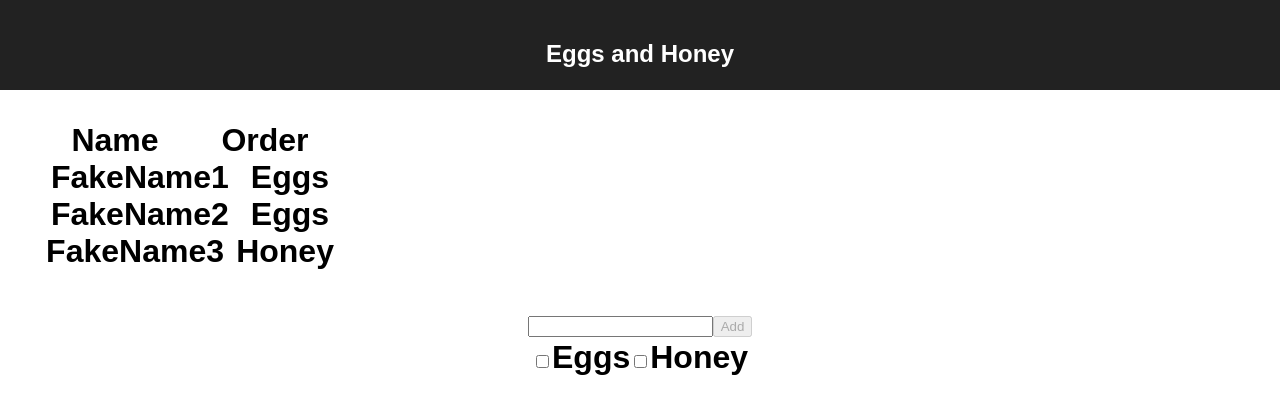
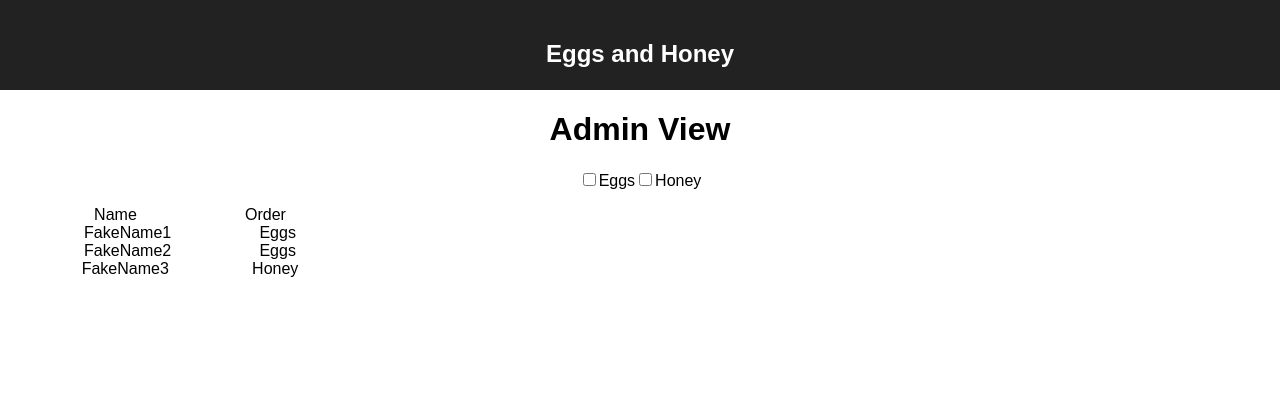
Before and after one commit to Yakimych/eggs-and-honey-react, a React (Create React App) app: page /admin in a window 1280 px wide. Shown: the top 414 px of the page. Built offline with nearby package versions, Linux system fonts and the light colour scheme.

Commit message:
Add AdminPage with filterable list

```diff
--- /dev/null
+++ b/src/components/AdminOrderListContainer.js
@@ -0,0 +1,56 @@
+import React from 'react';
+import OrderList from './OrderList';
+import ProductSelector from './ProductSelector';
+import OrderService from '../services/OrderService';
+
+class OrderListContainer extends React.Component {
+  orders = [];
+  productTypes = [];
+
+  constructor(props) {
+    super(props);
+    this.state = {
+      filteredOrders: []
+    };
+  }
+
+  componentDidMount() {
+    this.getOrders();
+    this.getProductTypes();
+  }
+
+  getOrders = () => {
+    OrderService.getOrders()
+      .then(orders => {
+        this.orders = orders;
+        this.updateFilteredOrders();
+      })
+      .catch(error => { console.log(error); });
+  }
+
+  getProductTypes = () => {
+    OrderService.getProductTypes()
+      .then(productTypes => this.productTypes = productTypes)
+      .catch(error => { console.log(error); });
+  }
+
+  updateFilteredOrders = (selectedProductType) => {
+    let filteredOrders =
+      !selectedProductType ? this.orders : this.orders.filter((order) => order.order === selectedProductType);
+
+    this.setState({ filteredOrders: filteredOrders });
+  }
+
+  render() {
+    return (
+     <div>
+        <ProductSelector
+          products={this.productTypes}
+          onActiveChanged={this.updateFilteredOrders} />
+       <OrderList orders={this.state.filteredOrders} />
+     </div>
+    );
+  }
+}
+
+export default OrderListContainer;
--- /dev/null
+++ b/src/components/AdminPage.js
@@ -0,0 +1,11 @@
+import React from 'react';
+import AdminOrderListContainer from './AdminOrderListContainer'
+
+const AdminPage = () => (
+  <div>
+    <h1>Admin View</h1>
+    <AdminOrderListContainer />
+  </div>
+);
+
+export default AdminPage;
--- a/src/components/App.js
+++ b/src/components/App.js
@@ -3,6 +3,7 @@ import { BrowserRouter, Route } from 'react-router-dom';
 import './App.css';
 
 import OrderListContainer from './OrderListContainer';
+import AdminPage from './AdminPage';
 
 class App extends Component {
   render() {
@@ -14,7 +15,7 @@ class App extends Component {
         <BrowserRouter>
           <div className="main-content">
             <Route path="/" exact component={(props) => (<OrderListContainer {...props} />)} />
-            <Route path="/admin" component={(props) => (<h1><OrderListContainer {...props} /></h1>)} />
+            <Route path="/admin" component={(props) => (<AdminPage {...props} />)} />
           </div>
         </BrowserRouter>
       </div>
--- a/src/components/OrderListContainer.js
+++ b/src/components/OrderListContainer.js
@@ -5,17 +5,18 @@ import OrderService from '../services/OrderService';
 
 class OrderListContainer extends React.Component {
   orders = [];
+  productTypes = [];
 
   constructor(props) {
     super(props);
     this.state = {
-      filteredOrders: [],
-      productTypes: [ "Eggs", "Honey" ]
+      filteredOrders: []
     };
   }
 
   componentDidMount() {
     this.getOrders();
+    this.getProductTypes();
   }
 
   getOrders = () => {
@@ -24,6 +25,12 @@ class OrderListContainer extends React.Component {
         this.orders = orders;
         this.updateFilteredOrders();
       })
+      .catch(error => { console.log(error); });
+  }
+
+  getProductTypes = () => {
+    OrderService.getProductTypes()
+      .then(productTypes => this.productTypes = productTypes)
       .catch(error => { console.log(error); });
   }
 
@@ -47,7 +54,7 @@ class OrderListContainer extends React.Component {
        <OrderList orders={this.state.filteredOrders} />
        <AddOrder
          onAddOrder={this.onAddOrder}
-         products={this.state.productTypes}
+         products={this.productTypes}
          activeProductChanged={this.updateFilteredOrders}
        />
      </div>
--- a/src/services/OrderService.js
+++ b/src/services/OrderService.js
@@ -4,6 +4,7 @@ const dataProvider = dataProviderFactory.getDataProvider();
 
 let orderService = {
   getOrders: getOrders,
+  getProductTypes: getProductTypes,
   addOrder: addOrder
 }
 
@@ -11,6 +12,12 @@ function getOrders() {
   return dataProvider.getOrders().then(result => result.items);
 }
 
+function getProductTypes() {
+  return new Promise((resolve, reject) => {
+    resolve([ "Eggs", "Honey" ]);
+  });
+}
+
 function addOrder(name, order) {
   return dataProvider.addOrder(name, order);
 }
```
